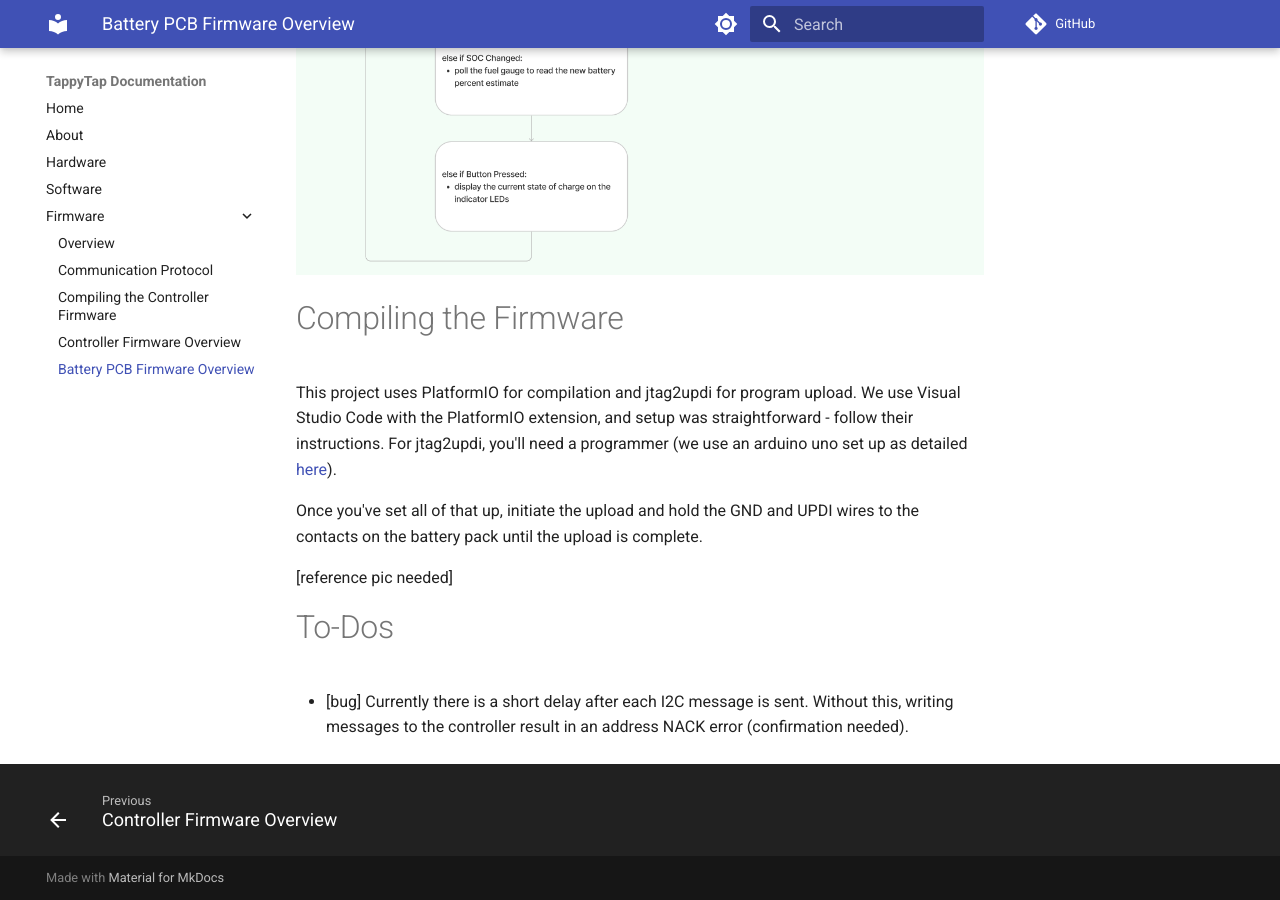
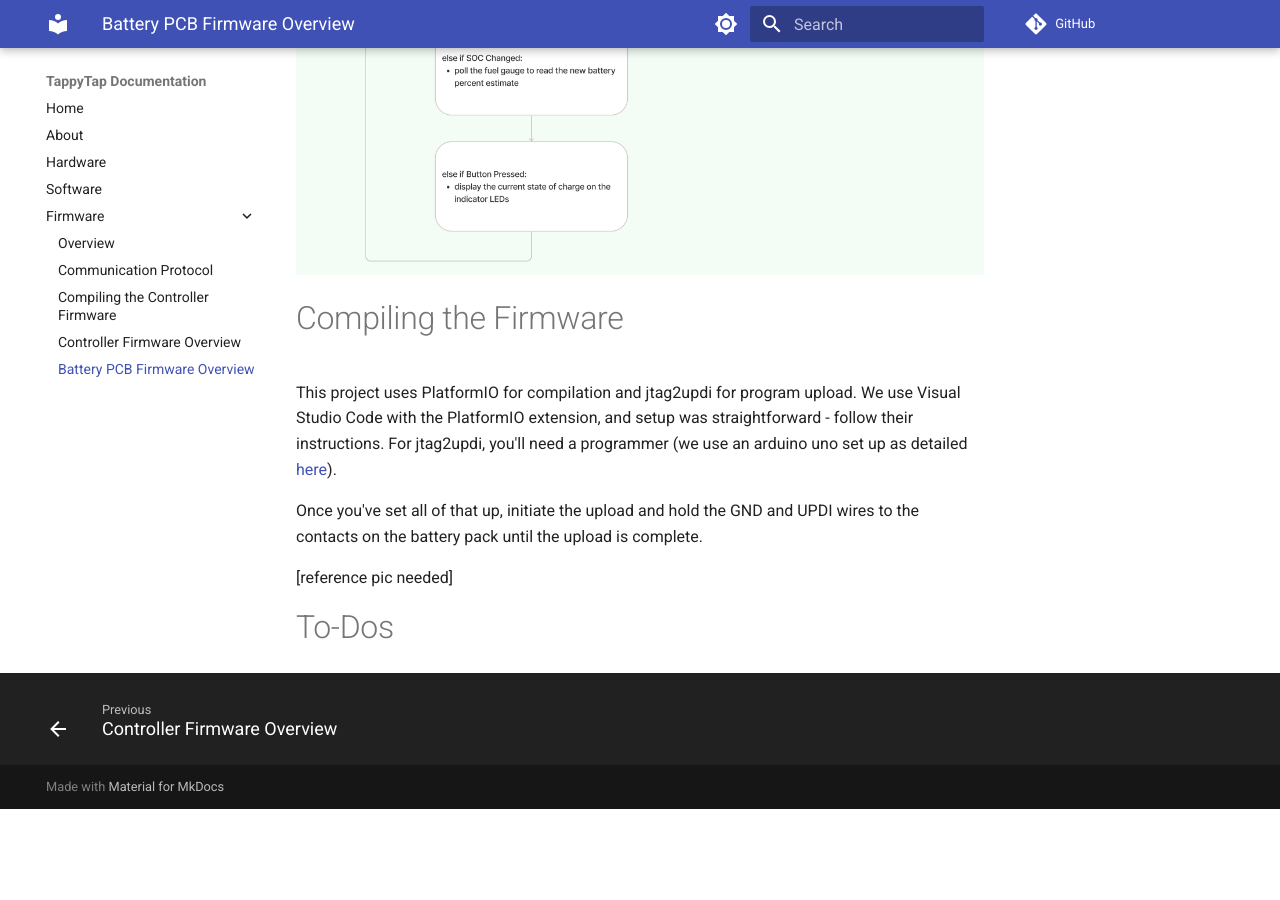
Before and after one commit to 0102io/docs, an MkDocs documentation site: the page built from docs/fwdocs/batteryfw.md, in a window 1280 px wide and 900 px high, scrolled down 808 px. Built offline with MkDocs 1.6.1 and Material for MkDocs 9.7.7, drawn with Linux system fonts in a browser that asks for light colours; comment, search, counter and statistics services are not loaded; after the commit the page ends 1617 px from its top, so only the background shows below that.

Commit message:
remove irrelevant battery bug to-do

```diff
--- a/docs/fwdocs/batteryfw.md
+++ b/docs/fwdocs/batteryfw.md
@@ -21,4 +21,3 @@ Once you've set all of that up, initiate the upload and hold the GND and UPDI wi
 [reference pic needed]
 
 # To-Dos
-- [bug] Currently there is a short delay after each I2C message is sent. Without this, writing messages to the controller result in an address NACK error (confirmation needed).
```
